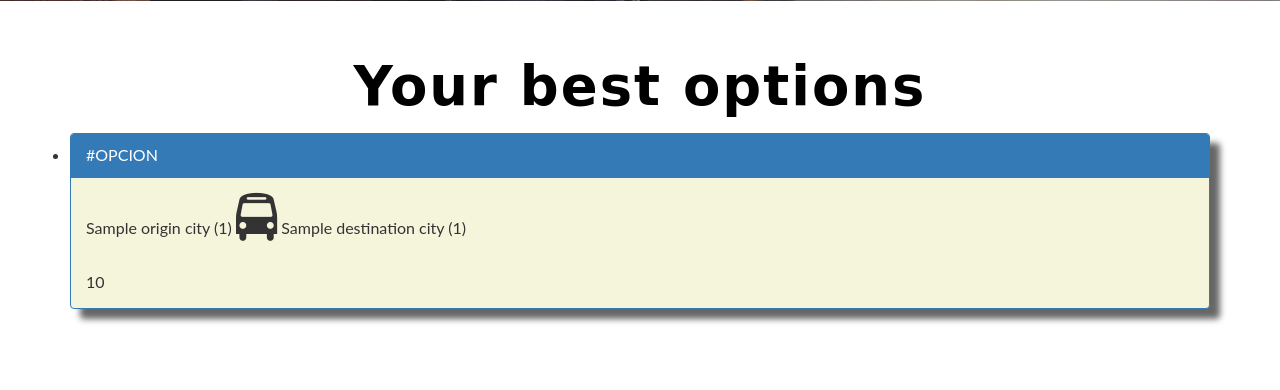
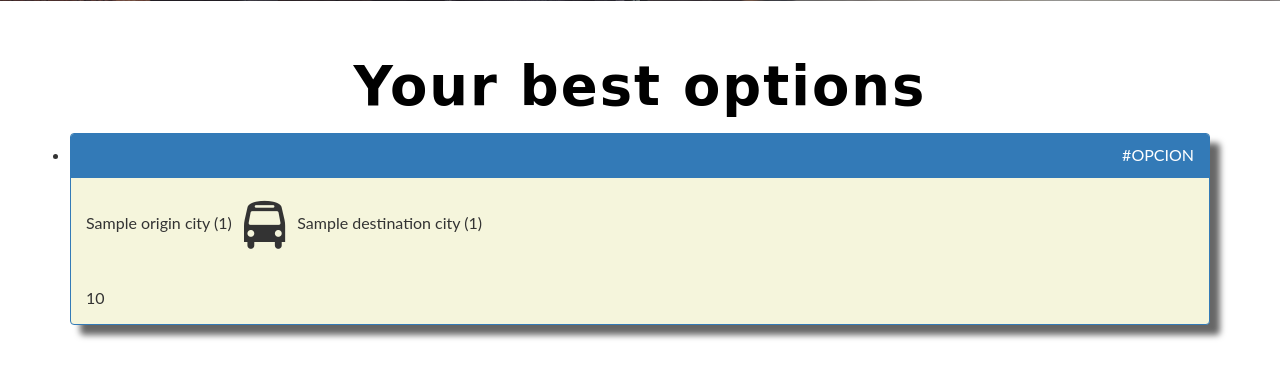
Before and after one commit to benelli91/ServidorWebPIS, a Django app: template tlc/templates/index.html in a window 1280 px wide. Shown: the part 607-997 px from the top of the page. Run offline with Django 3.2, Linux system fonts and the light colour scheme; the template is opened without the code that fills it: most values are stand-ins (such as "Sample title", 1, 10 or a date in 2020); some libraries are stand-ins or nearby versions.

Commit message:
un poco de estilo

```diff
--- a/tlc/static/css/style.css
+++ b/tlc/static/css/style.css
@@ -2177,6 +2177,7 @@
 }
 /*--responsive--*/
 
+/*cambios custom*/
 img .boat{
     vertical-align: middle;
     size: a3;
@@ -2185,3 +2186,13 @@
     box-shadow: 3px 2px 5px;
     opacity: 0.87;
 }
+
+
+.fa {
+    vertical-align: middle;
+    padding: 1vh
+}
+
+.panel-primary > .panel-heading {
+    text-align: right
+}
--- a/tlc/templates/index.html
+++ b/tlc/templates/index.html
@@ -119,7 +119,8 @@
 
 		<h3 class="title-agileits-w3layouts">Your best options</h3>
 		<ul class="list-group">
-						 {% for travel in list_travels %}
+
+						 {% for travel in list_travels%}
               <!--<li class="list-group-item">-->
 							<li>
 
@@ -150,7 +151,7 @@
                   {{link.destination_city.name}} ({{link.destination_city.country.id}})
 
 
-                 {% endfor %}
+                 {%  endfor %}
                  </div>
 								 <div class="panel-body">{{link.price}}</div>
 
--- a/tlc/views.py
+++ b/tlc/views.py
@@ -27,8 +27,7 @@
             #redirect('tlc.views.index')
         data = request.POST
         resultado = do_search(str(data.get("from", "")),str(data.get("to")),str(data.get("date")))
-        print resultado
-    # if a GET (or any other method) we'll create a blank form
+    	# if a GET (or any other method) we'll create a blank form
     else:
         form = NameForm()
 
```
